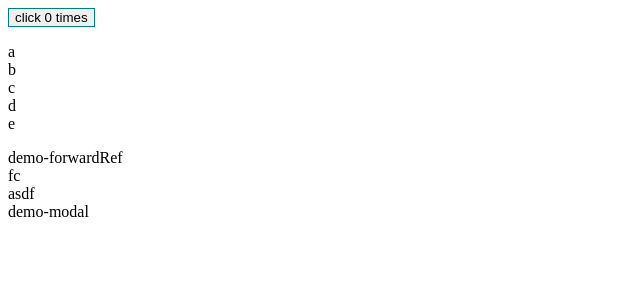
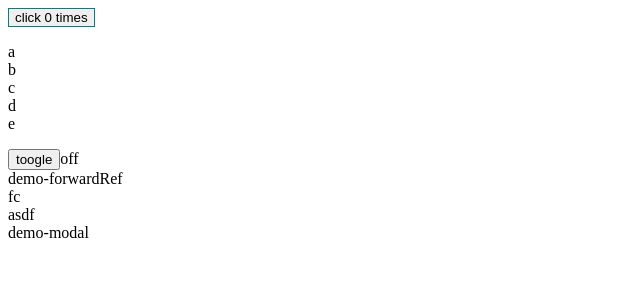
Before and after one commit to zyy7259/test-react, a Vue app: page / in a window 1280 px wide. Shown: the top 300 px of the page, without its empty margins (0-640 px from the left). Built offline with nearby package versions, Linux system fonts and the light colour scheme.

Commit message:
feat: update deps

```diff
--- a/src/index.js
+++ b/src/index.js
@@ -1,7 +1,7 @@
 import PropTypes from 'prop-types'
 import React from 'react'
 import ReactDOM from 'react-dom'
-import Vue from 'vue'
+// import Vue from 'vue'
 // import './index.css';
 // import App from './App';
 // import registerServiceWorker from './registerServiceWorker';
@@ -13,6 +13,32 @@ const ForwardRef = React.forwardRef((props, ref) => {
     </div>
   )
 })
+
+class ToggleComponent extends React.PureComponent {
+  state = {
+    on: false,
+  }
+
+  handleClick = () => {
+    this.setState(prevState => ({
+      on: !prevState.on,
+    }))
+  }
+
+  render() {
+    return (
+      <div>
+        <button onClick={this.handleClick}>toogle</button>
+        {this.state.on ? 'on' : 'off'}
+      </div>
+    )
+  }
+
+  componentDidUpdate(prevProps, prevState, snapshot) {
+    debugger
+    var node = ReactDOM.findDOMNode(this)
+  }
+}
 
 class ClassComponent1 extends React.PureComponent {
   static propTypes = {
@@ -82,6 +108,7 @@ class ClassComponent1 extends React.PureComponent {
           {`click ${this.state.counter} times`}
         </button>
         <p className="arr">{arr}</p>
+        <ToggleComponent />
         <ForwardRef ref={this.forwardRef} />
         {this.props.children}
       </div>
@@ -101,7 +128,10 @@ class ClassComponent1 extends React.PureComponent {
   }
 
   // effectTag |= Update
-  componentDidUpdate(prevProps, prevState, snapshot) {}
+  componentDidUpdate(prevProps, prevState, snapshot) {
+    // debugger
+    // var node = ReactDOM.findDOMNode(this)
+  }
 
   componentDidCatch(error, info) {
     console.log('did catch')
```
Also changed, not shown: 1 other file (tests, documents, lock files or other folders).
